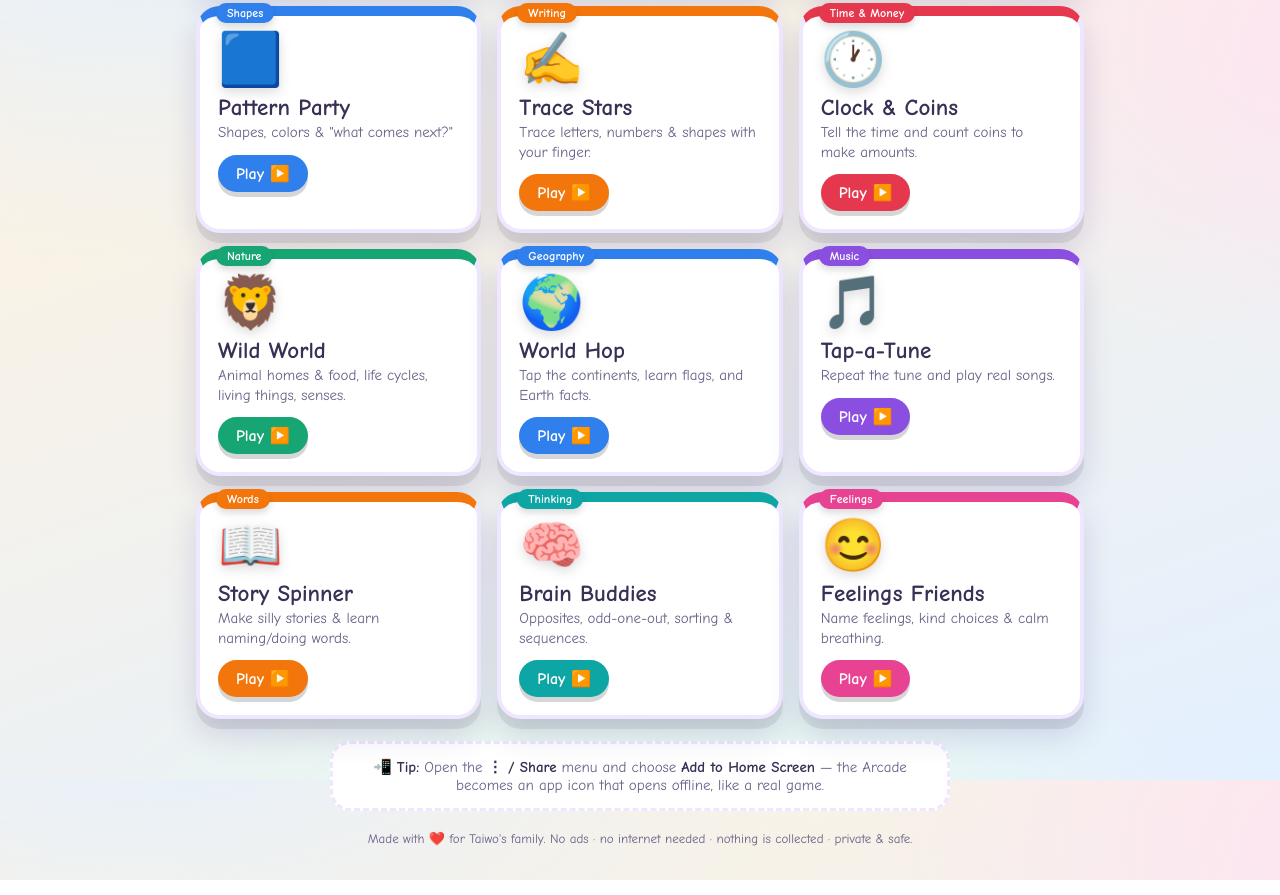
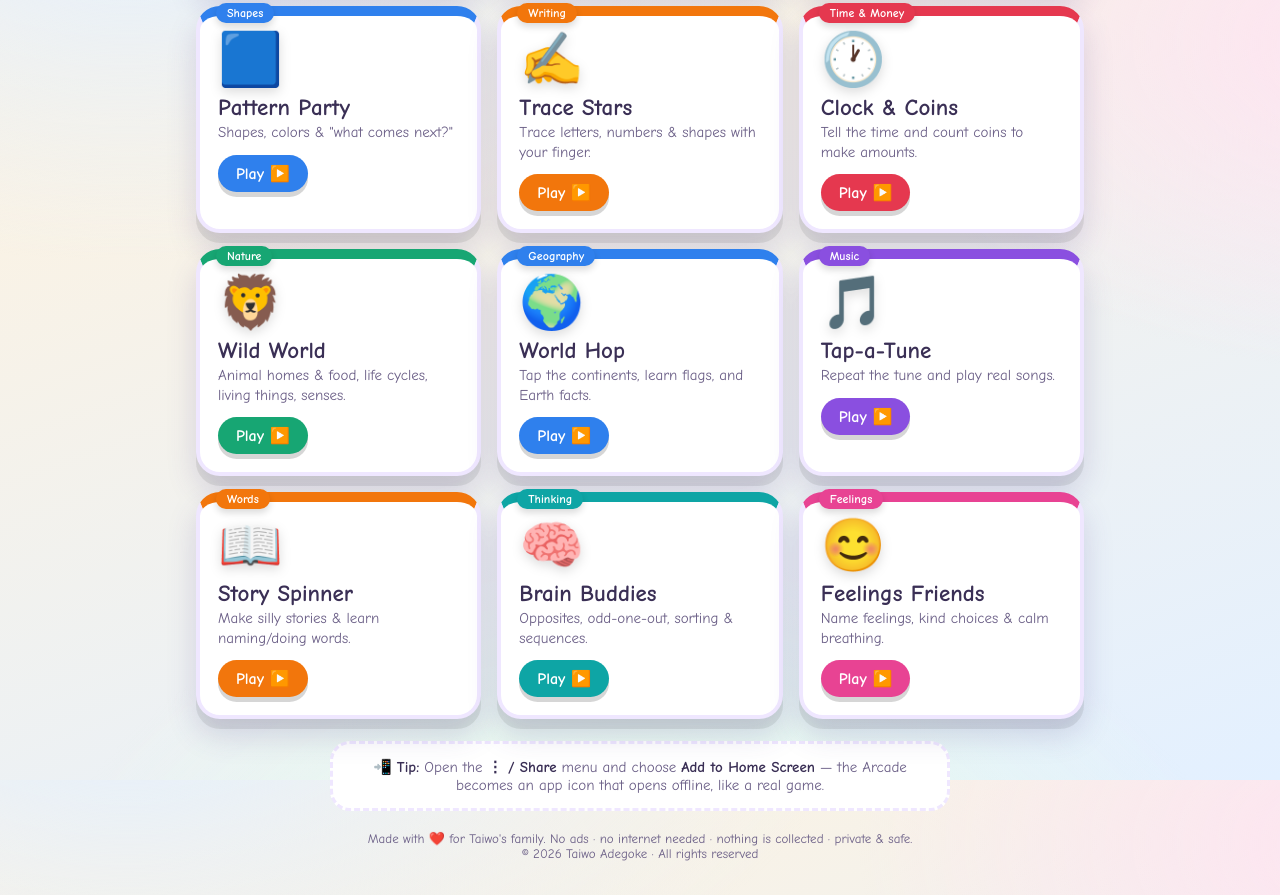
Before and after one commit to tboy2020/Kids-Learning-Arcade, a plain HTML site: page index.html in a window 1280 px wide. Shown: the part 820-1715 px from the top of the page. Drawn offline with Linux system fonts and the light colour scheme.

Commit message:
Add copyright notice to every app + All-Rights-Reserved LICENSE
Source copyright header + author/copyright metas added to the hub and all 13 games; visible footer on the hub; a LICENSE file covering the whole arcade. © 2026 Taiwo Adegoke, all rights reserved.

Co-Authored-By: Claude Opus 4.8 <noreply@anthropic.com>

```diff
--- a/index.html
+++ b/index.html
@@ -1,9 +1,18 @@
 <!doctype html>
+<!--
+  Kids Learning Arcade
+  © 2026 Taiwo Adegoke. All rights reserved.
+  This source code, design, and content are the property of Taiwo Adegoke.
+  Unauthorized copying, reuse, modification, or redistribution is prohibited.
+-->
 <html lang="en">
 <head>
 <meta charset="utf-8">
 <meta name="viewport" content="width=device-width, initial-scale=1, viewport-fit=cover">
 <title>Kids Learning Arcade</title>
+<meta name="author" content="Taiwo Adegoke">
+<meta name="copyright" content="© 2026 Taiwo Adegoke. All rights reserved.">
+
 <meta name="description" content="A bright, friendly learning arcade for little ones — spelling, math, phonics, memory and more. Pass-and-play, talking, works offline. No ads, no tracking.">
 <meta name="theme-color" content="#6d5bff">
 <link rel="manifest" href="manifest.json">
@@ -221,7 +230,7 @@ footer.credit{color:var(--ink-soft); font-size:13px; margin-top:20px;}
 
   <div class="install">📲 <b>Tip:</b> Open the <b>⋮ / Share</b> menu and choose <b>Add to Home Screen</b> — the Arcade becomes an app icon that opens offline, like a real game.</div>
 
-  <footer class="credit">Made with ❤️ for Taiwo's family. No ads · no internet needed · nothing is collected · private &amp; safe.</footer>
+  <footer class="credit">Made with ❤️ for Taiwo's family. No ads · no internet needed · nothing is collected · private &amp; safe.<br>© 2026 Taiwo Adegoke · All rights reserved</footer>
 </div>
 
 <div class="ios-sheet" id="iosSheet">
```
Also changed, not shown: brain-buddies/index.html (+9 -0 lines), clock-coins/index.html (+9 -0 lines), feelings-friends/index.html (+9 -0 lines), flip-find/index.html (+9 -0 lines), number-stackers/index.html (+9 -0 lines), pattern-party/index.html (+9 -0 lines), sound-pop/index.html (+9 -0 lines), story-spinner/index.html (+9 -0 lines), tap-a-tune/index.html (+9 -0 lines), trace-stars/index.html (+9 -0 lines), type-quest/index.html (+9 -0 lines), wild-world/index.html (+9 -0 lines), world-hop/index.html (+9 -0 lines), 1 other file.
